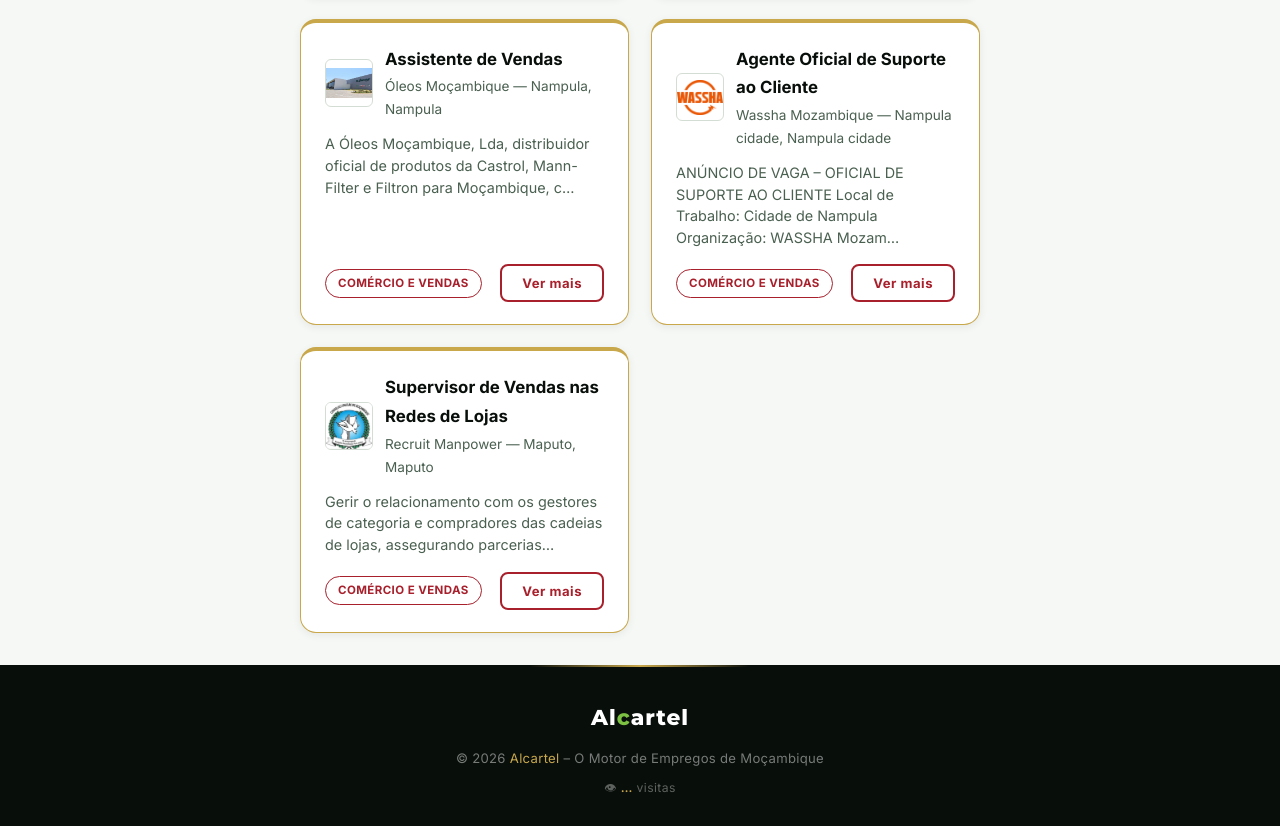
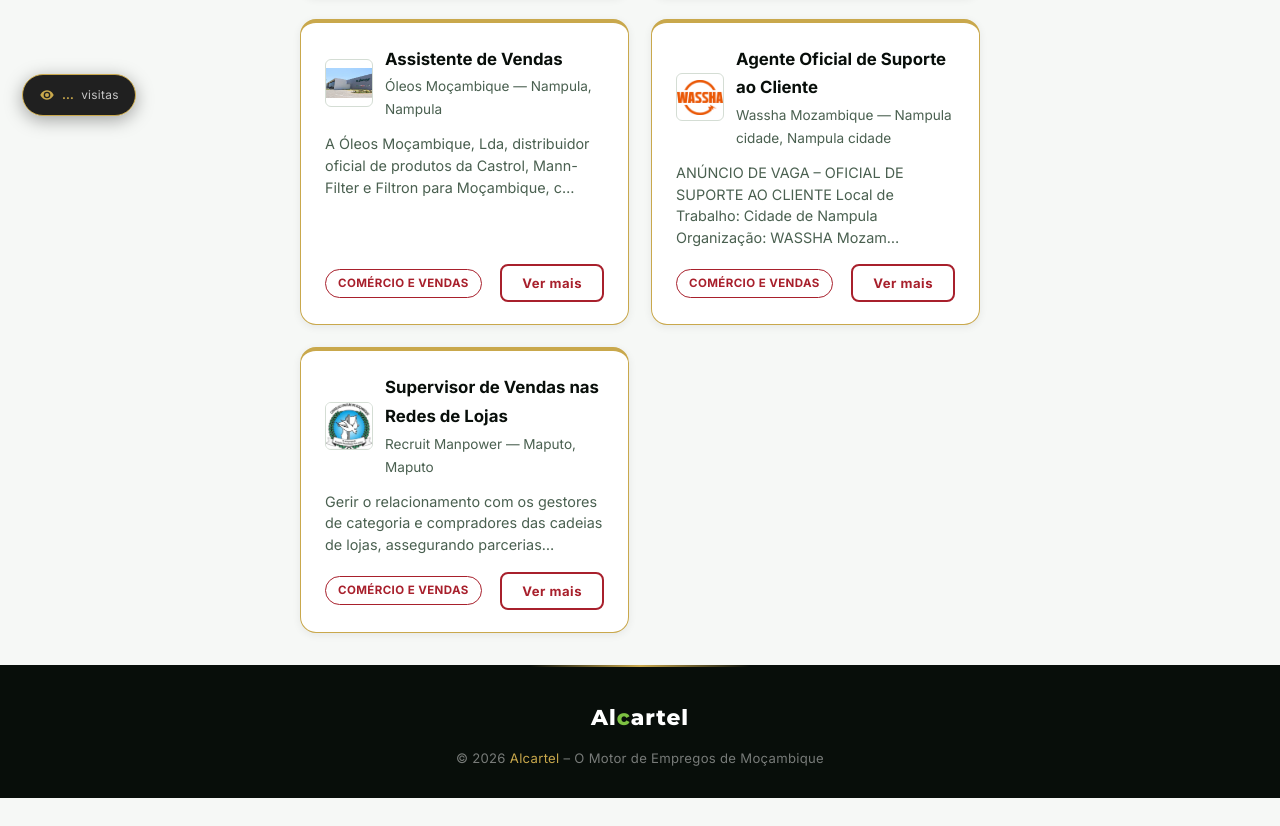
Before and after one commit to karlyonenterprise/Alcartel, a website: page categoria/comercio-e-vendas.html in a window 1280 px wide. Shown: the part 662-1488 px from the top of the page. After the commit the page ends 1460 px from the top, so only its background shows below. Drawn offline with Linux system fonts and the light colour scheme; no server answers.

Commit message:
Add files via upload

```diff
--- a/categoria/comercio-e-vendas.html
+++ b/categoria/comercio-e-vendas.html
@@ -161,8 +161,14 @@
 <footer class="site-footer" role="contentinfo">
   <p class="footer-brand">Al<span>c</span>artel</p>
   <p>© 2026 <a href="/">Alcartel</a> – O Motor de Empregos de Moçambique</p>
-  <p class="footer-visitas">👁 <span id="contador-visitas">…</span> visitas</p>
 </footer>
+
+<div class="visits-float" aria-label="Número de visitas ao site">
+  <svg viewBox="0 0 24 24" xmlns="http://www.w3.org/2000/svg" aria-hidden="true" focusable="false">
+    <path d="M12 5c-7 0-10 7-10 7s3 7 10 7 10-7 10-7-3-7-10-7zm0 12a5 5 0 110-10 5 5 0 010 10zm0-8a3 3 0 100 6 3 3 0 000-6z"/>
+  </svg>
+  <span id="contador-visitas">…</span> visitas
+</div>
 
 <div id="vaga-modal" class="vaga-modal" hidden aria-hidden="true" role="dialog" aria-modal="true" aria-labelledby="vaga-modal-titulo">
   <div class="vaga-modal__overlay" data-fechar-modal></div>
```
Also changed, not shown: categoria/construcao-civil.html (+7 -1 lines), categoria/outros.html (+7 -1 lines), categoria/saude.html (+7 -1 lines), categoria/transportes-e-logistica.html (+7 -1 lines).
